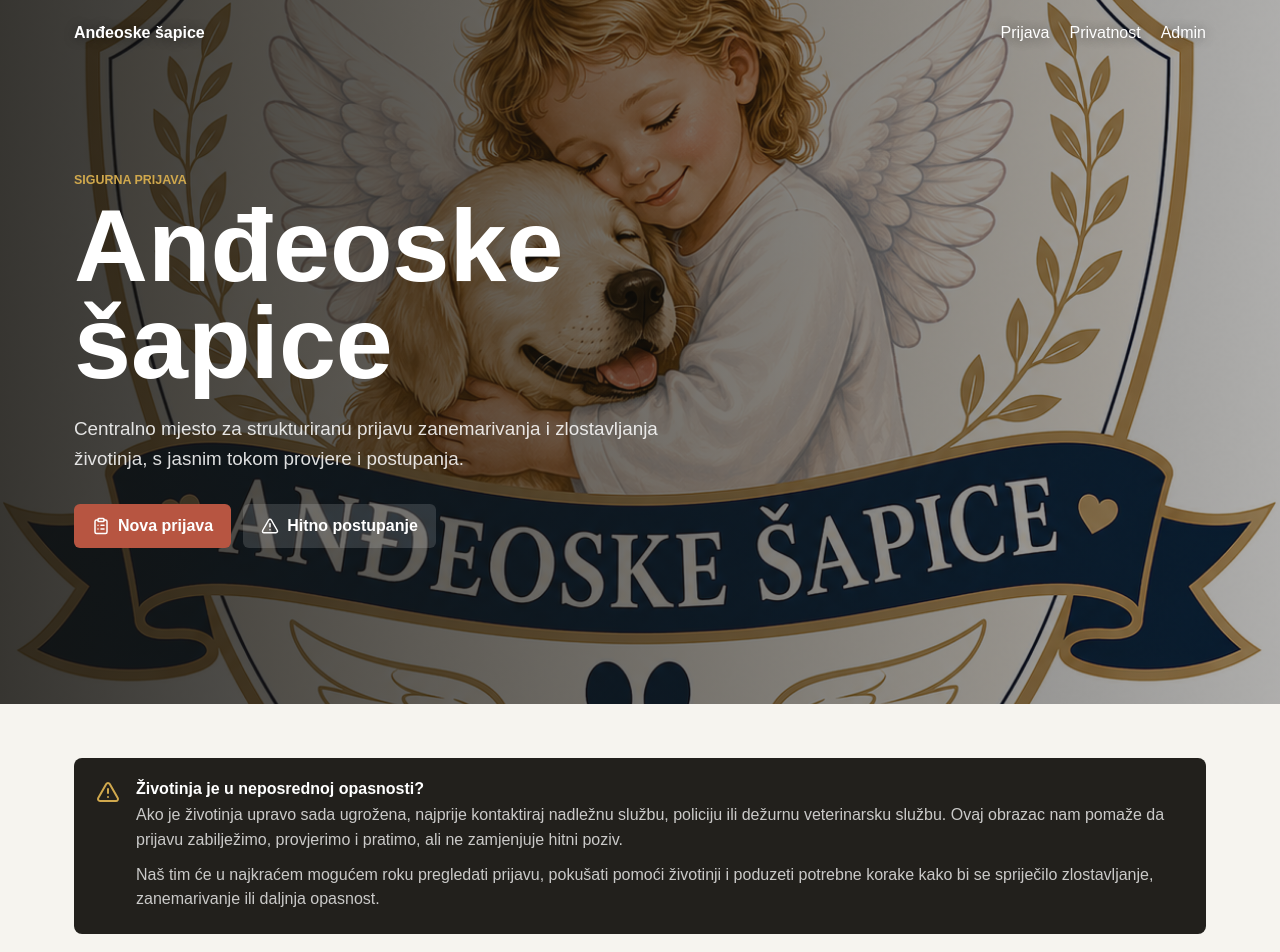
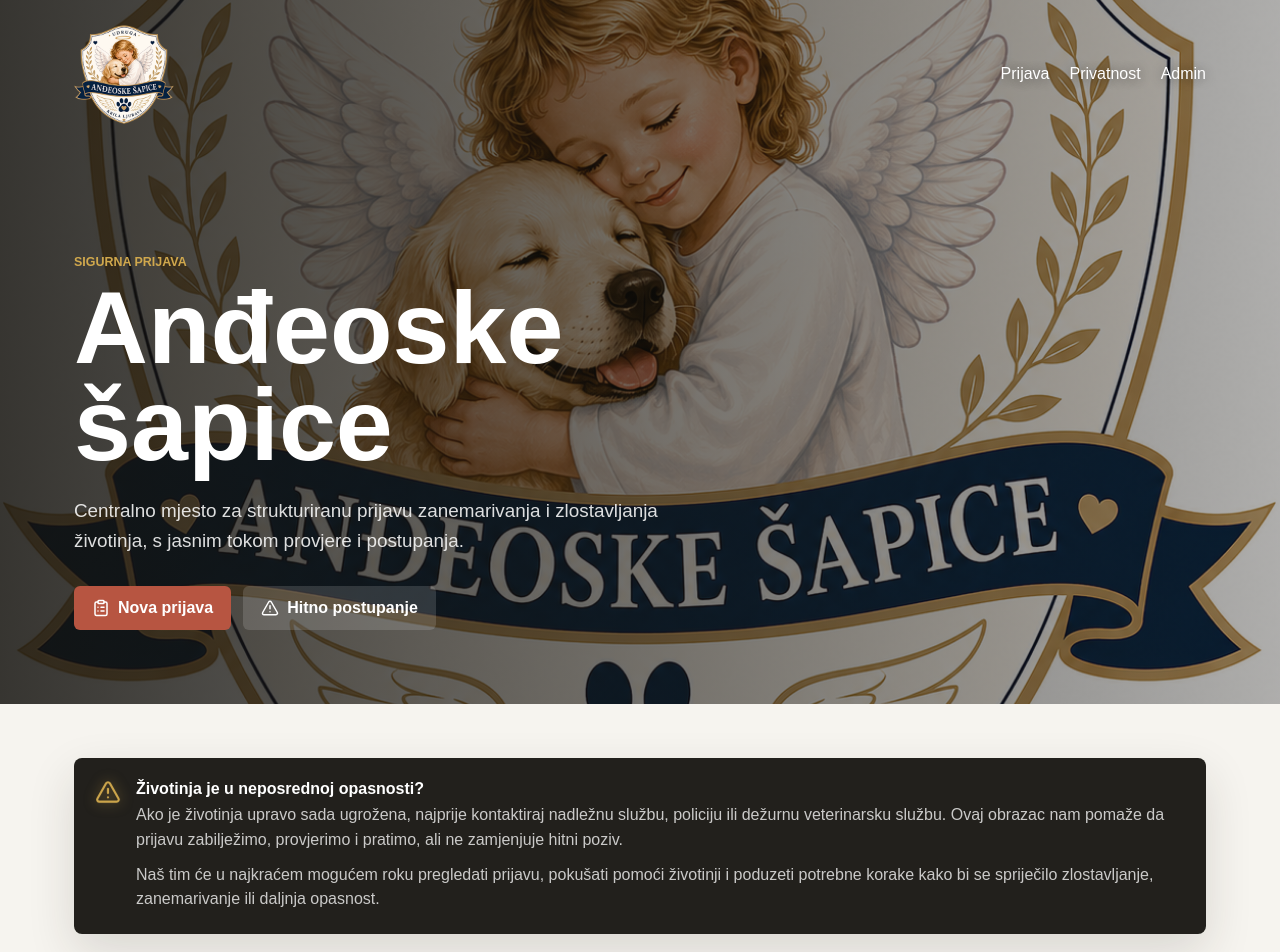
Before and after one commit to slykan/andeoske_sapice, a Next.js app: page / in a window 1280 px wide. Shown: the top 952 px of the page. Built offline with nearby package versions, Linux system fonts and the light colour scheme; no server answers.

Commit message:
Swap nav brand text for logo, animate urgent notice box
- Top nav now shows public/logo.png at 100x100 instead of the text
  wordmark
- Urgent-notice card gets a drop shadow, a fade/slide-in on load, and
  a subtle pulsing glow on the warning icon (disabled under
  prefers-reduced-motion)

```diff
--- a/app/globals.css
+++ b/app/globals.css
@@ -93,6 +93,13 @@ textarea {
   text-shadow: 0 1px 12px rgba(0, 0, 0, 0.45);
 }
 
+.topbar__logo {
+  display: block;
+  height: 100px;
+  object-fit: contain;
+  width: 100px;
+}
+
 .hero__copy {
   max-width: 680px;
 }
@@ -208,10 +215,37 @@ h3 {
   padding: 54px 24px;
 }
 
+@keyframes noticeIn {
+  from {
+    opacity: 0;
+    transform: translateY(14px);
+  }
+
+  to {
+    opacity: 1;
+    transform: translateY(0);
+  }
+}
+
+@keyframes noticePulse {
+  0%,
+  100% {
+    filter: drop-shadow(0 0 0 rgba(208, 168, 77, 0.55));
+    transform: scale(1);
+  }
+
+  50% {
+    filter: drop-shadow(0 0 6px rgba(208, 168, 77, 0.55));
+    transform: scale(1.08);
+  }
+}
+
 .notice {
   align-items: flex-start;
+  animation: noticeIn 0.6s ease-out;
   background: var(--ink);
   border-radius: 8px;
+  box-shadow: var(--shadow);
   color: #fff;
   display: flex;
   gap: 16px;
@@ -223,6 +257,7 @@ h3 {
 }
 
 .notice svg {
+  animation: noticePulse 2.4s ease-in-out infinite;
   color: var(--gold);
   flex: 0 0 auto;
 }
@@ -1653,3 +1688,10 @@ legend {
     width: 100%;
   }
 }
+
+@media (prefers-reduced-motion: reduce) {
+  .notice,
+  .notice svg {
+    animation: none;
+  }
+}
--- a/app/page.tsx
+++ b/app/page.tsx
@@ -379,7 +379,8 @@ export default function Home() {
         </div>
         <div className="hero__content">
           <nav className="topbar" aria-label="Glavna navigacija">
-            <strong>Anđeoske šapice</strong>
+            {/* eslint-disable-next-line @next/next/no-img-element */}
+            <img alt="Anđeoske šapice" className="topbar__logo" src={`${basePath}/logo.png`} />
             <div>
               <a href="#prijava">Prijava</a>
               <a href={`${basePath}/privatnost`}>Privatnost</a>
```
Also changed, not shown: public/logo.png (added).
